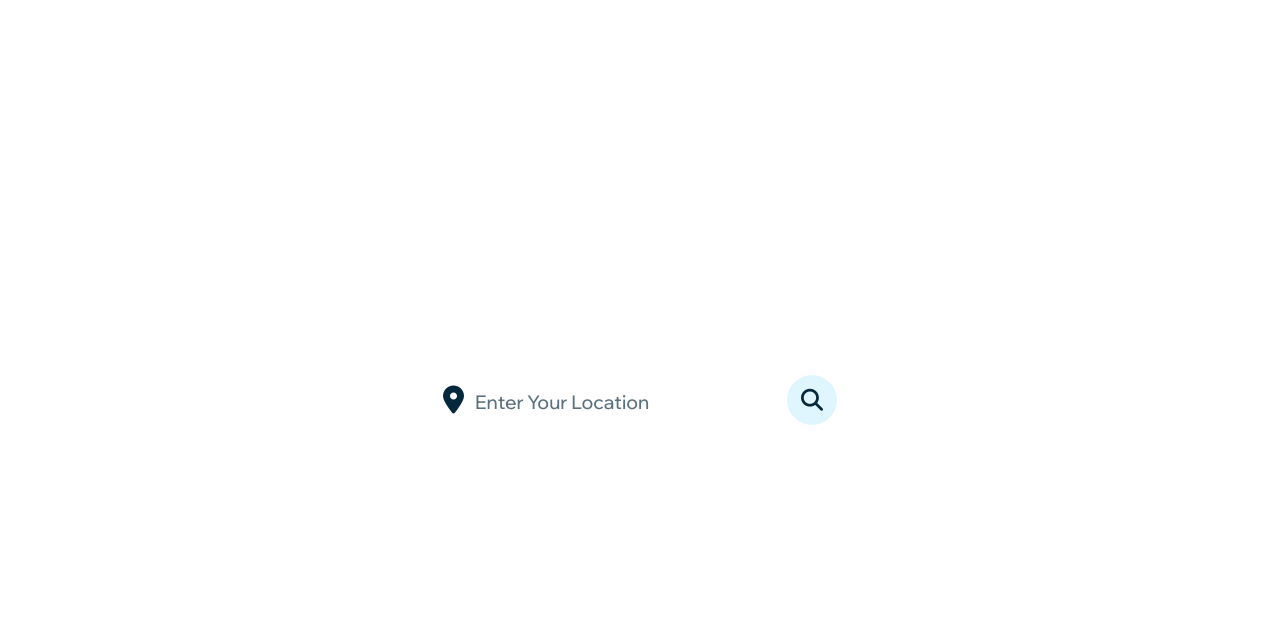
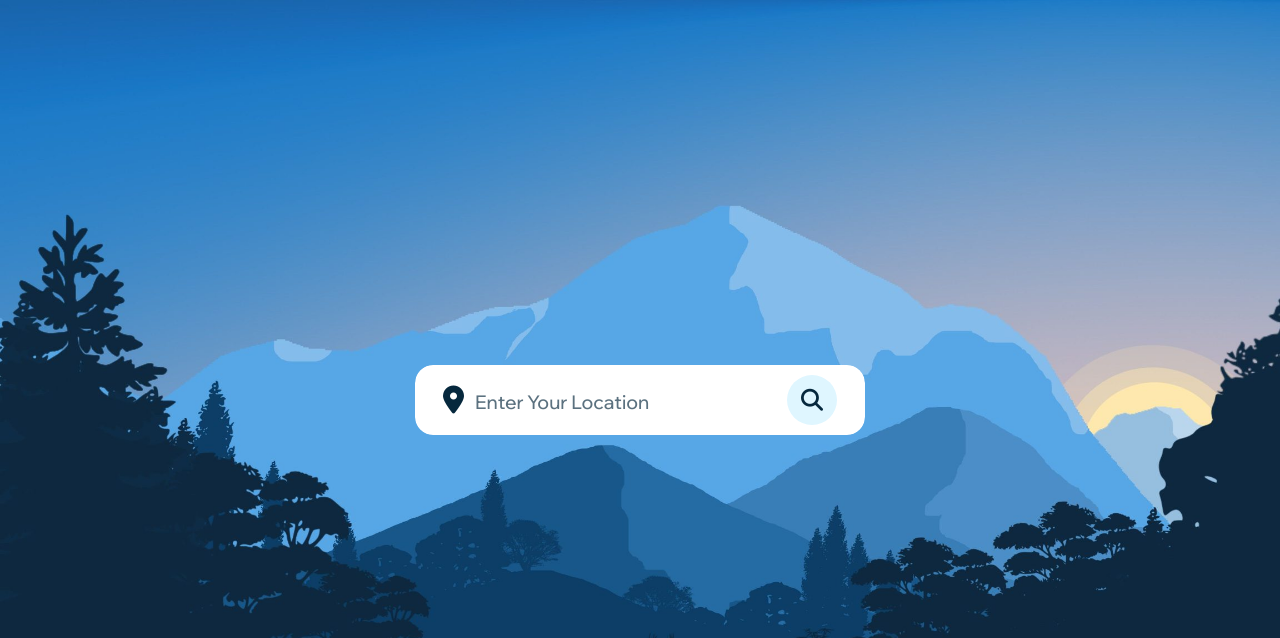
Before and after one commit to JuanZ-Dev/Weather-App, a plain HTML site: page index.html in a window 1280 px wide. Shown: the top 638 px of the page. Drawn offline with nearby package versions, Linux system fonts and the light colour scheme; the site is published under a folder, as on GitHub Pages, so addresses that start at the root find nothing; a web font is replaced by a local one.

Commit message:
Update background url

```diff
--- a/style/index.css
+++ b/style/index.css
@@ -16,7 +16,7 @@ body {
   display: flex;
   align-items: center;
   justify-content: center;
-  background-image: url("/images/background.png");
+  background-image: url(../images/background.png);
   background-size: cover;
   background-repeat: no-repeat;
 }
```
